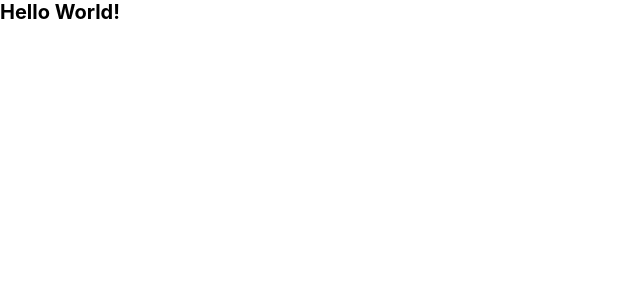
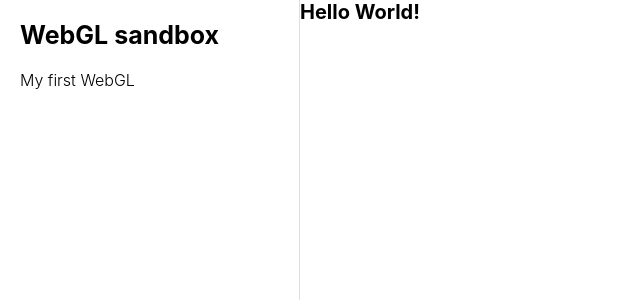
Before and after one commit to FumiyaShibusawa/webgl-sandbox, a Nuxt app: page / in a window 1280 px wide. Shown: the top 300 px of the page, without its empty margins (0-640 px from the left). Built offline with nearby package versions, Linux system fonts and the light colour scheme.

Commit message:
feat: write default layout

```diff
--- /dev/null
+++ b/layouts/default.vue
@@ -0,0 +1,62 @@
+<template>
+  <div class="wrapper">
+    <header>
+      <div id="home">WebGL sandbox</div>
+      <nav>
+        <ul>
+          <li>
+            <nuxt-link to="/">My first WebGL</nuxt-link>
+          </li>
+        </ul>
+      </nav>
+    </header>
+    <main>
+      <nuxt />
+    </main>
+  </div>
+</template>
+<style lang="scss" scoped>
+.wrapper {
+  display: flex;
+  height: 100vh;
+  header {
+    flex-basis: 300px;
+    border-right: 1px solid #dbdfe1;
+    padding: 20px;
+    #home {
+      font-size: 2.5rem;
+      font-weight: bold;
+    }
+    nav {
+      margin-top: 20px;
+      ul li {
+        font-size: 1.6rem;
+        a {
+          position: relative;
+          padding-bottom: 5px;
+          font-weight: 300;
+          transition: font-weight 0.3s cubic-bezier(0.075, 0.82, 0.165, 1);
+          &::after {
+            content: "";
+            position: absolute;
+            bottom: 0;
+            left: 0;
+            width: 100%;
+            height: 1px;
+            background-color: #000;
+            transform: scale3d(0, 1, 1);
+            transform-origin: 0;
+            transition: transform 0.3s cubic-bezier(0.075, 0.82, 0.165, 1);
+          }
+        }
+        a:hover {
+          font-weight: 400;
+          &::after {
+            transform: scale3d(1, 1, 1);
+          }
+        }
+      }
+    }
+  }
+}
+</style>
```
